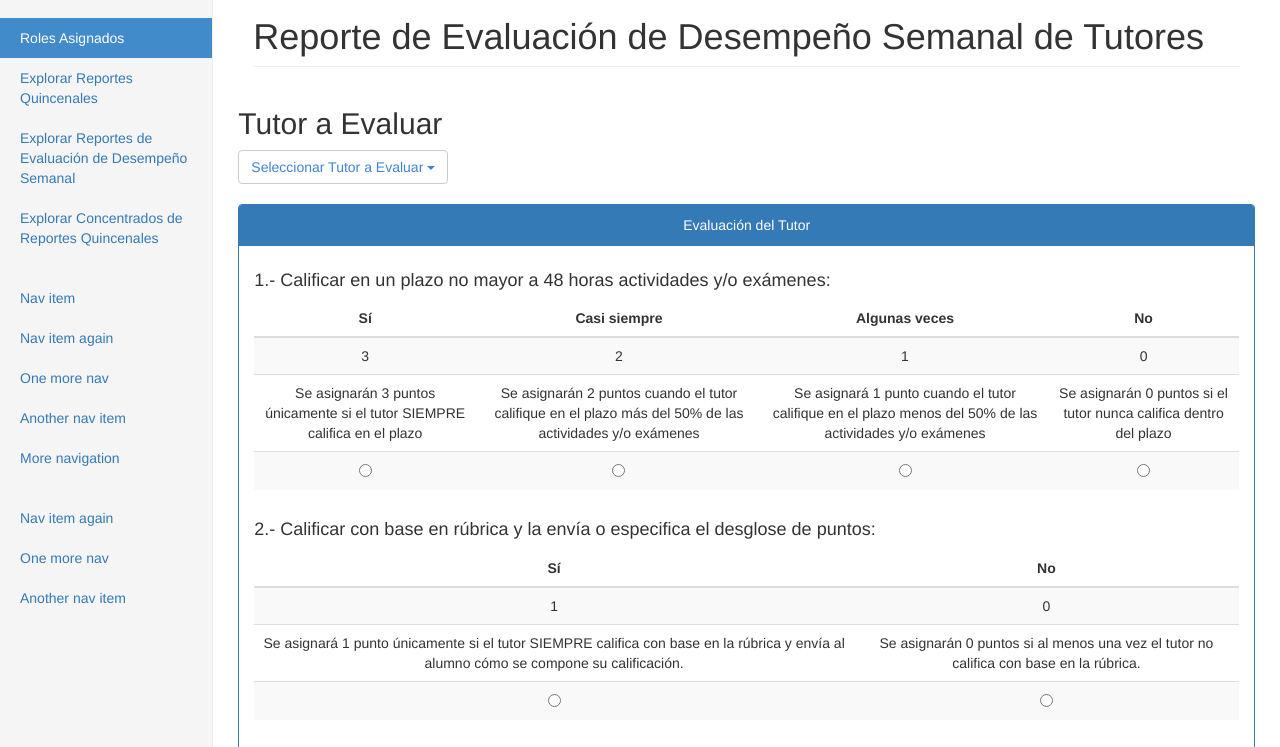
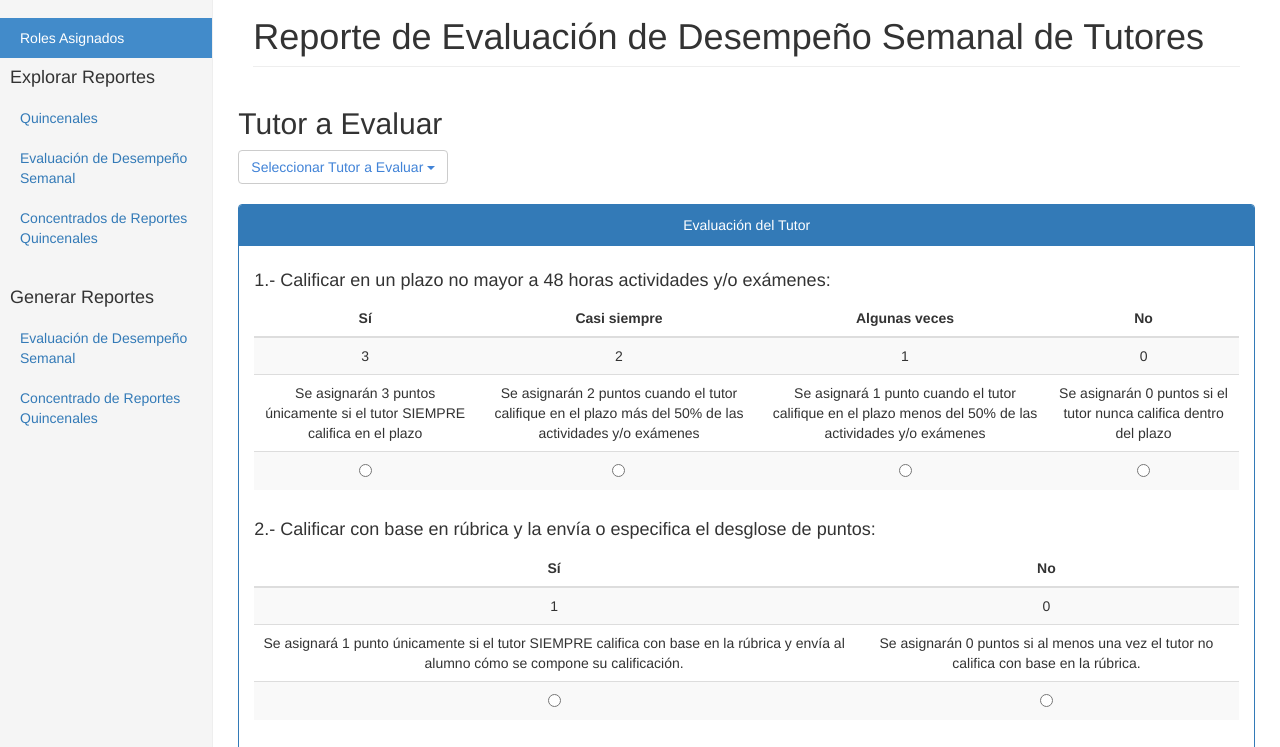
Before and after one commit to HectorMg/SST, a plain HTML site: page user/reporte.html in a window 1280 px wide. Shown: the part 53-800 px from the top of the page. Drawn offline with nearby package versions, Linux system fonts and the light colour scheme.

Commit message:
Changes menu opts to include all functions

```diff
--- a/user/reporte.html
+++ b/user/reporte.html
@@ -44,21 +44,15 @@
         <div class="col-sm-3 col-md-2 sidebar">
           <ul class="nav nav-sidebar">
             <li class="active"><a href="#">Roles Asignados <span class="sr-only">(current)</span></a></li>
-            <li><a href="#">Explorar Reportes Quincenales</a></li>
-            <li><a href="#">Explorar  Reportes de Evaluación de Desempeño Semanal</a></li>
-            <li><a href="#">Explorar Concentrados de Reportes Quincenales </a></li>
+            <li><h4 style="margin-left: 10px;">Explorar Reportes</h4></li>
+            <li><a href="reporte.html">Quincenales</a></li>
+            <li><a href="reporte.html">Evaluación de Desempeño Semanal</a></li>
+            <li><a href="reporte.html">Concentrados de Reportes Quincenales </a></li>
           </ul>
           <ul class="nav nav-sidebar">
-            <li><a href="">Nav item</a></li>
-            <li><a href="">Nav item again</a></li>
-            <li><a href="">One more nav</a></li>
-            <li><a href="">Another nav item</a></li>
-            <li><a href="">More navigation</a></li>
-          </ul>
-          <ul class="nav nav-sidebar">
-            <li><a href="">Nav item again</a></li>
-            <li><a href="">One more nav</a></li>
-            <li><a href="">Another nav item</a></li>
+            <li><h4 style="margin-left: 10px;">Generar Reportes</h4></li>
+            <li><a href="generar_reporte.html">Evaluación de Desempeño Semanal</a></li>
+            <li><a href="generar_reporte.html">Concentrado de Reportes Quincenales</a></li>
           </ul>
         </div>
         <div class="col-sm-9 col-sm-offset-3 col-md-10 col-md-offset-2 main">
```
